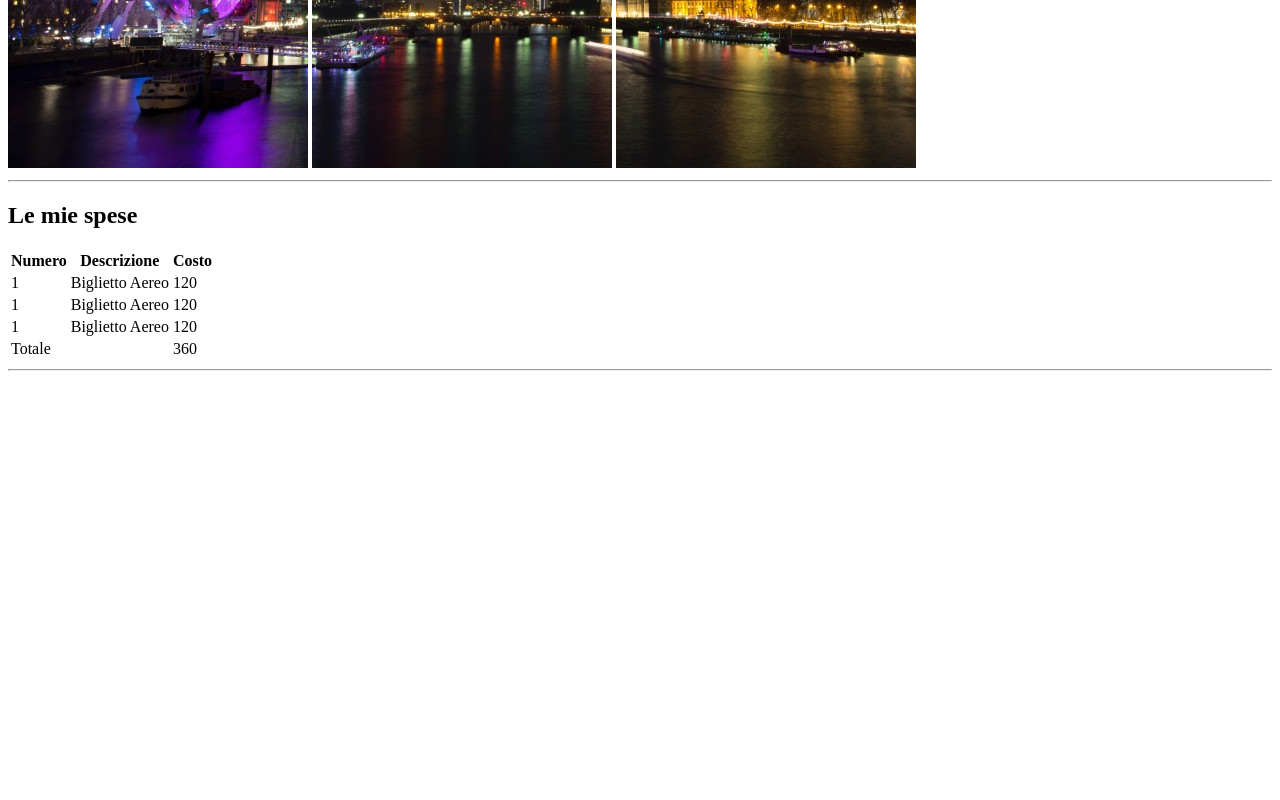
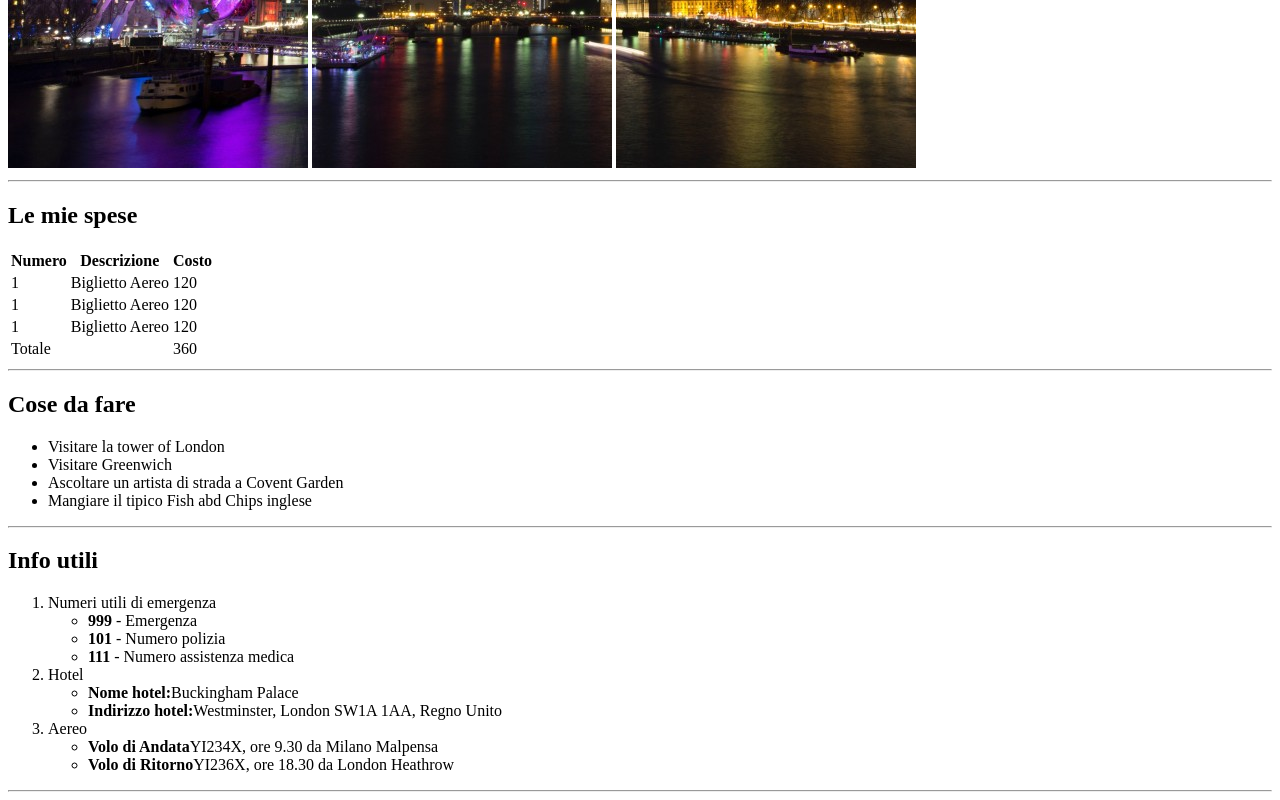
Before and after one commit to Lale98/html-london-trip, a plain HTML site: page index.html in a window 1280 px wide. Shown: the part 512-1312 px from the top of the page. Before the commit the page ends 891 px from the top, so only its background shows below. Drawn offline with Linux system fonts and the light colour scheme.

Commit message:
corpo centrale, le info

```diff
--- a/index.html
+++ b/index.html
@@ -54,7 +54,46 @@
         </section>
         <!-- /SPESE -->
 
+        <!-- COSE DA FARE -->
+        <section>
+            <h2>Cose da fare</h2>
+            <ul>
+                <li>Visitare la tower of London</li>
+                <li>Visitare Greenwich</li>
+                <li>Ascoltare un artista di strada a Covent Garden</li>
+                <li>Mangiare il tipico Fish abd Chips inglese</li>
+            </ul>
+            <hr>
+        </section>
+        <!-- /COSE DA FARE -->
 
+        <!-- INFO -->
+        <section>
+            <h2>Info utili</h2>
+            <ol>
+                <li>Numeri utili di emergenza
+                    <ul>
+                        <li><strong>999</strong> - Emergenza</li>
+                        <li><strong>101</strong> - Numero polizia</li>
+                        <li><strong>111</strong> - Numero assistenza medica</li>
+                    </ul>
+                </li>
+                <li>Hotel
+                    <ul>
+                        <li><strong>Nome hotel:</strong>Buckingham Palace</li>
+                        <li><strong>Indirizzo hotel:</strong>Westminster, London SW1A 1AA, Regno Unito</li>
+                    </ul>
+                </li>
+                <li>Aereo
+                    <ul>
+                        <li><strong>Volo di Andata</strong>YI234X, ore 9.30 da Milano Malpensa</li>
+                        <li><strong>Volo di Ritorno</strong>YI236X, ore 18.30 da London Heathrow</li>
+                    </ul>
+                </li>
+            </ol>
+            <hr>
+        </section>
+        <!-- /INFO -->
     </main>
 </body>
 </html>
```
